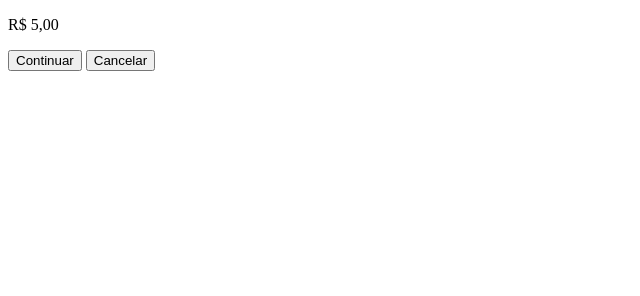
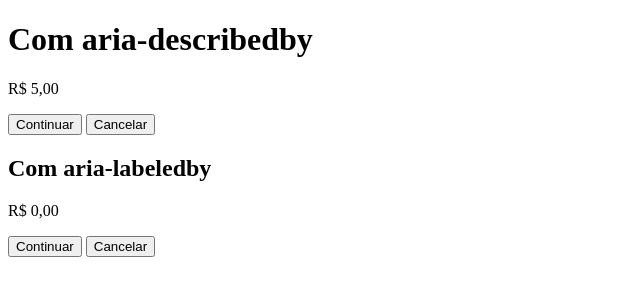
Before and after one commit to thiagomab/cota-o-tempo-real, a plain HTML site: page index.html in a window 1280 px wide. Shown: the whole page, without its empty margins (0-640 px from the left). Drawn offline with Linux system fonts and the light colour scheme.

Commit message:
Update index.html

```diff
--- a/index.html
+++ b/index.html
@@ -18,10 +18,18 @@ setTimeout(printTime, 1_000);
 </head>
 <body onload="printTime()">
 
+<h1> Com aria-describedby</h1>
 <p id="money">R$ <span id="text">0</span>,00</p>
 
 <button id="continuar" aria-describedby="money">Continuar</button>
 <button>Cancelar</button>
 
+
+ <h2>Com aria-labeledby</h2>
+ <p id="money">R$ <span id="text">0</span>,00</p>
+
+<button id="continuar" aria-labeledby="money">Continuar</button>
+<button>Cancelar</button>
+
 </body>
 </html>
```
